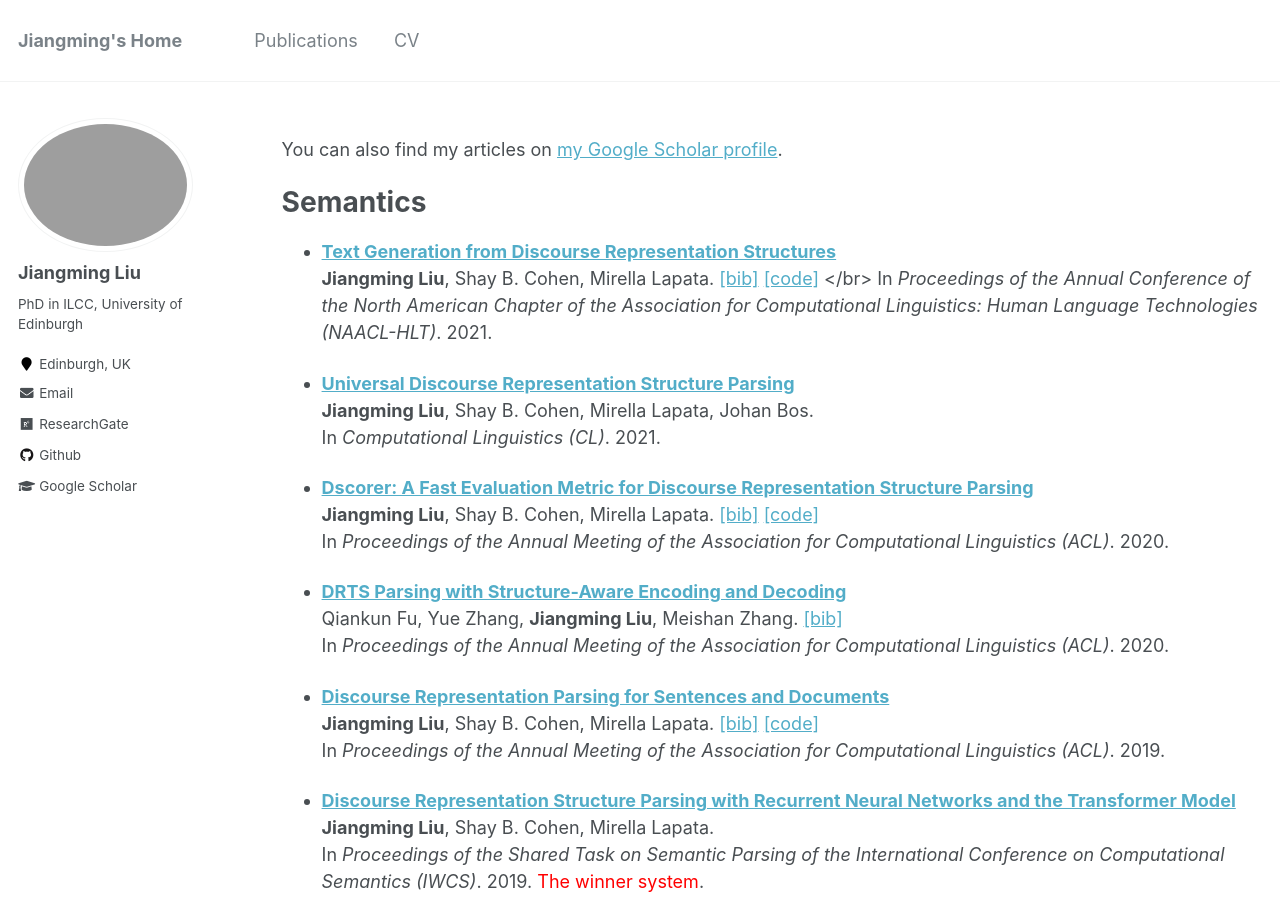
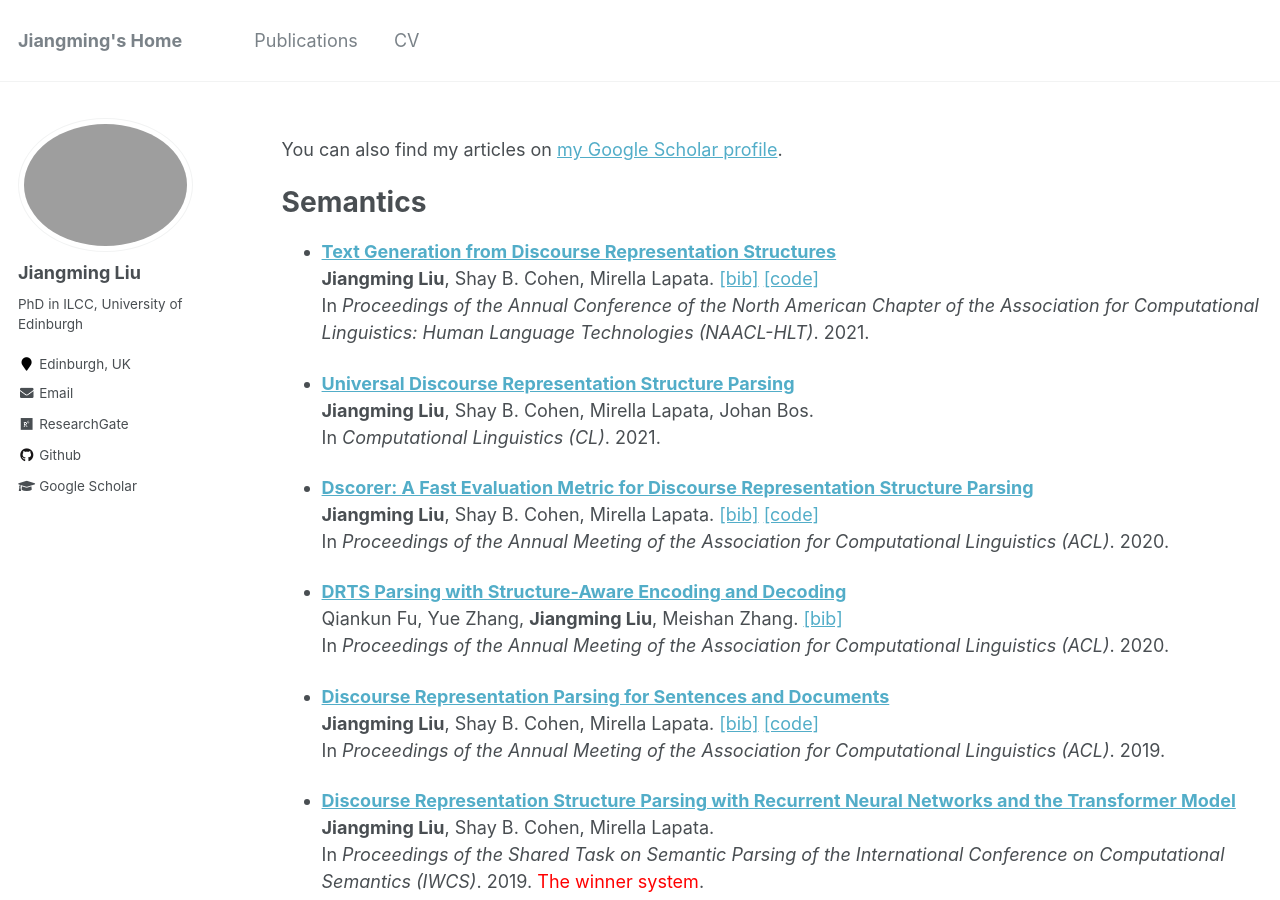
Before and after one commit to LeonCrashCode/LeonCrashCode.github.io, a Jekyll site: the page built from _pages/publications.md, in a window 1280 px wide and 900 px high. Built offline with Jekyll 4.4.1, drawn with Linux system fonts in a browser that asks for light colours.

Commit message:
update pub

```diff
--- a/_pages/publications.md
+++ b/_pages/publications.md
@@ -12,7 +12,7 @@ Semantics
 
 
 * <a href="https://www.aclweb.org/anthology/2021.naacl-main.35.pdf"><b>Text Generation from Discourse Representation Structures</b></a> <br/>
-<strong>Jiangming Liu</strong>, Shay B. Cohen, Mirella Lapata. <a href="https://www.aclweb.org/anthology/2021.naacl-main.35.bib">[bib]</a> <a href="https://github.com/LeonCrashCode/Discourse-Representation-Tree-Structure/tree/main/gmb/DRS-to-text">[code]</a> </br>
+<strong>Jiangming Liu</strong>, Shay B. Cohen, Mirella Lapata. <a href="https://www.aclweb.org/anthology/2021.naacl-main.35.bib">[bib]</a> <a href="https://github.com/LeonCrashCode/Discourse-Representation-Tree-Structure/tree/main/gmb/DRS-to-text">[code]</a> <br/>
 In <em>Proceedings of the Annual Conference of the North American Chapter of the Association for Computational Linguistics: Human Language Technologies (NAACL-HLT)</em>. 2021.
 
 * <a href="https://direct.mit.edu/coli/article/doi/10.1162/coli_a_00406/98515/Universal-Discourse-Representation-Structure"> <b>Universal Discourse Representation Structure Parsing</b></a> <br/>
```
